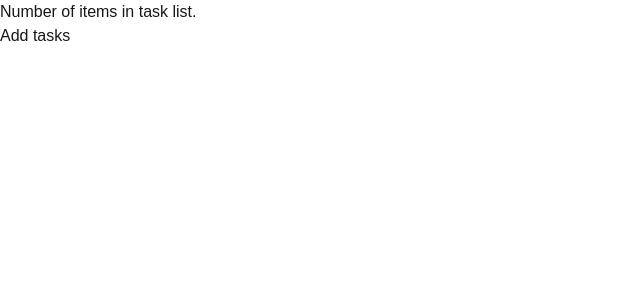
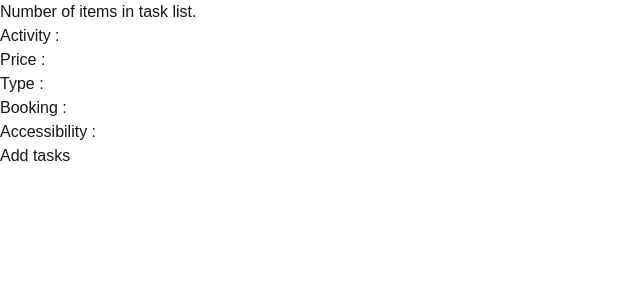
Before and after one commit to MegatHaq/Hendshake-Assessment, a Next.js app: page / in a window 1280 px wide. Shown: the top 300 px of the page, without its empty margins (0-640 px from the left). Built offline with nearby package versions, Linux system fonts and the light colour scheme.

Commit message:
added display tasks that were inserted .

```diff
--- a/src/app/addtask/page.tsx
+++ b/src/app/addtask/page.tsx
@@ -3,7 +3,7 @@ import Link from "next/link";
 import { SubmitHandler, useForm } from "react-hook-form";
 
 export default function AddTask() {
-	type TaskInput = {
+	 type TaskInput = {
 		activity: string;
 		price: number;
 		type: string;
--- a/src/app/page.tsx
+++ b/src/app/page.tsx
@@ -1,19 +1,36 @@
 "use client"
 import Link from "next/link";
+import { useEffect, useState } from "react";
 
 export default function Home() {
+	type TaskInput = {
+		activity: string;
+		price: number;
+		type: string;
+		booking: boolean;
+		accessibility: number;
+	};
 
-  const storedTasksData = localStorage.getItem("taskData")
+  const [taskData, setTaskData] = useState<TaskInput | null>(null);
 
-  if(storedTasksData)
-  {
-    const parsedData = JSON.parse(storedTasksData)
-    console.log("HI",parsedData)
-  }
+	useEffect(() => {
+		const storedTasksData = localStorage.getItem("taskData");
+
+		if (storedTasksData) {
+			setTaskData(JSON.parse(storedTasksData));
+		}
+	}, []);
 
 	return (
 		<div>
 			<div>Number of items in task list.</div>
+      <div>
+        <p>Activity : {taskData?.activity}</p>
+        <p>Price : {taskData?.price}</p>
+        <p>Type : {taskData?.type}</p>
+        <p>Booking : {taskData?.booking}</p>
+        <p>Accessibility : {taskData?.accessibility}</p>
+      </div>
 			<Link href={"/addtask"}>Add tasks</Link>
 		</div>
 	);
```
